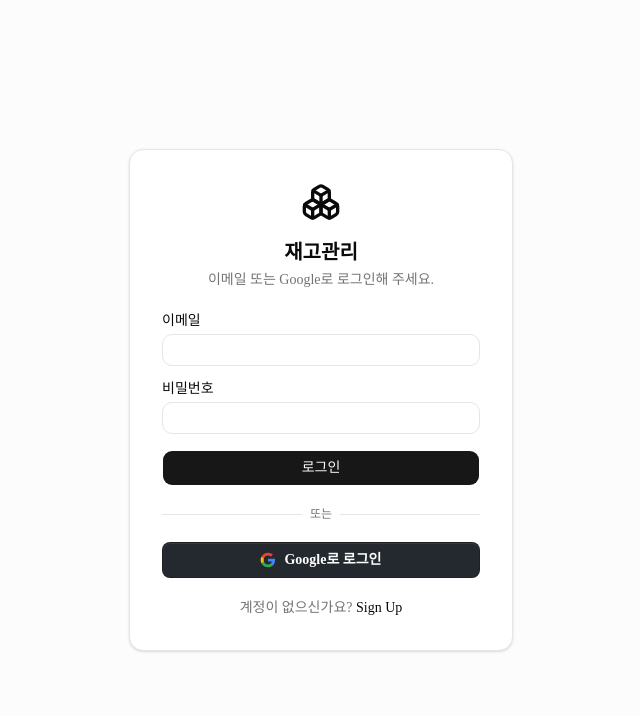
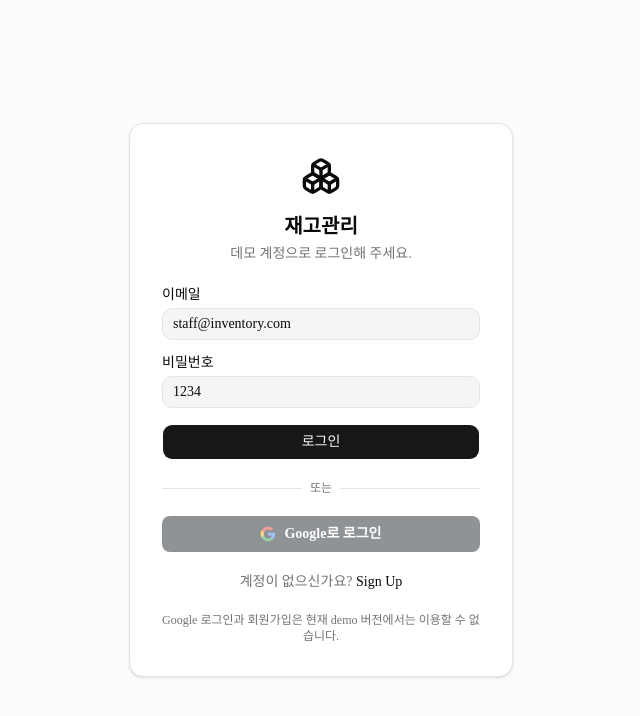
Before and after one commit to Choi-JB/inventory-frontend, a Next.js app: page /login in a window 1280 px wide. Shown: the top 716 px of the page, without its empty margins (319-959 px from the left). Built offline with nearby package versions, Linux system fonts and the light colour scheme; no server answers.

Commit message:
배포 데모 버전에서는 구글로그인, 회원가입 불가능하게 막음

```diff
--- a/src/app/login/page.tsx
+++ b/src/app/login/page.tsx
@@ -15,7 +15,7 @@ function LoginContent() {
         <div className="mb-6 text-center">
           <Boxes className="mx-auto mb-4 size-10" />
           <h1 className="text-xl font-semibold">재고관리</h1>
-          <p className="mt-1 text-sm text-muted-foreground">이메일 또는 Google로 로그인해 주세요.</p>
+          <p className="mt-1 text-sm text-muted-foreground">데모 계정으로 로그인해 주세요.</p>
         </div>
         <LoginForm signupSuccess={signupSuccess} />
       </div>
--- a/src/app/signup/page.tsx
+++ b/src/app/signup/page.tsx
@@ -1,5 +1,5 @@
+import Link from "next/link";
 import { Boxes } from "lucide-react";
-import { SignupForm } from "@/components/auth/signup-form";
 
 export default function SignupPage() {
   return (
@@ -8,9 +8,15 @@ export default function SignupPage() {
         <div className="mb-6 text-center">
           <Boxes className="mx-auto mb-4 size-10" />
           <h1 className="text-xl font-semibold">Sign Up</h1>
-          <p className="mt-1 text-sm text-muted-foreground">이메일과 비밀번호로 가입해 주세요.</p>
+          <p className="mt-1 text-sm text-muted-foreground">
+            회원가입은 현재 demo 버전에서는 이용할 수 없습니다.
+          </p>
         </div>
-        <SignupForm />
+        <p className="text-center text-sm text-muted-foreground">
+          <Link href="/login" className="font-medium text-foreground underline-offset-4 hover:underline">
+            로그인으로 돌아가기
+          </Link>
+        </p>
       </div>
     </div>
   );
--- a/src/components/auth/login-form.tsx
+++ b/src/components/auth/login-form.tsx
@@ -1,6 +1,5 @@
 "use client";
 
-import Link from "next/link";
 import { z } from "zod";
 import { useForm } from "react-hook-form";
 import { zodResolver } from "@hookform/resolvers/zod";
@@ -10,7 +9,8 @@ import { Label } from "@/components/ui/label";
 import { useLogin } from "@/hooks/use-login";
 import { ApiError } from "@/lib/api-client";
 
-const GOOGLE_LOGIN_URL = `${process.env.NEXT_PUBLIC_API_URL}/oauth2/authorization/google`;
+const DEMO_EMAIL = "staff@inventory.com";
+const DEMO_PASSWORD = "1234";
 
 const loginSchema = z.object({
   email: z
@@ -58,7 +58,7 @@ export function LoginForm({ signupSuccess = false }: { signupSuccess?: boolean }
     formState: { errors },
   } = useForm<LoginFormValues>({
     resolver: zodResolver(loginSchema),
-    defaultValues: { email: "", password: "" },
+    defaultValues: { email: DEMO_EMAIL, password: DEMO_PASSWORD },
   });
 
   const onSubmit = (values: LoginFormValues) => {
@@ -81,8 +81,10 @@ export function LoginForm({ signupSuccess = false }: { signupSuccess?: boolean }
           <Input
             id="email"
             type="email"
-            autoComplete="email"
+            autoComplete="username"
+            readOnly
             aria-invalid={!!errors.email}
+            className="bg-muted"
             {...register("email")}
           />
           {errors.email && <p className="text-xs text-destructive">{errors.email.message}</p>}
@@ -92,9 +94,11 @@ export function LoginForm({ signupSuccess = false }: { signupSuccess?: boolean }
           <Label htmlFor="password">비밀번호</Label>
           <Input
             id="password"
-            type="password"
-            autoComplete="current-password"
+            type="text"
+            autoComplete="off"
+            readOnly
             aria-invalid={!!errors.password}
+            className="bg-muted"
             {...register("password")}
           />
           {errors.password && (
@@ -114,19 +118,20 @@ export function LoginForm({ signupSuccess = false }: { signupSuccess?: boolean }
         <div className="absolute inset-x-0 top-1/2 border-t" />
       </div>
 
-      <a
-        href={GOOGLE_LOGIN_URL}
-        className="inline-flex h-9 w-full items-center justify-center gap-2 rounded-md border border-black/20 bg-[#24292F] px-4 text-sm font-semibold text-white shadow-[inset_0_1px_0_rgba(255,255,255,0.08)] transition-colors hover:bg-[#1b1f23] focus-visible:ring-3 focus-visible:ring-ring/50 focus-visible:outline-none active:translate-y-px"
+      <button
+        type="button"
+        disabled
+        className="inline-flex h-9 w-full cursor-not-allowed items-center justify-center gap-2 rounded-md border border-black/20 bg-[#24292F] px-4 text-sm font-semibold text-white opacity-50"
       >
         <GoogleMark />
         Google로 로그인
-      </a>
+      </button>
 
       <p className="text-center text-sm text-muted-foreground">
-        계정이 없으신가요?{" "}
-        <Link href="/signup" className="font-medium text-foreground underline-offset-4 hover:underline">
-          Sign Up
-        </Link>
+        계정이 없으신가요? <span className="font-medium text-foreground">Sign Up</span>
+      </p>
+      <p className="text-center text-xs text-muted-foreground">
+        Google 로그인과 회원가입은 현재 demo 버전에서는 이용할 수 없습니다.
       </p>
     </div>
   );
```
